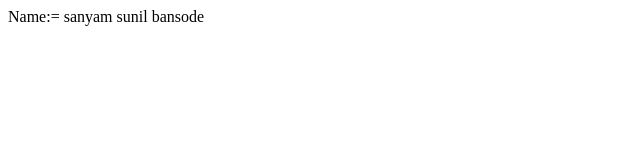
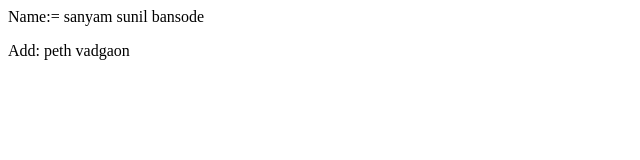
Before and after one commit to sanyambansode3392/application_form, a plain HTML site: page index.html in a window 1280 px wide. Shown: the whole page, without its empty margins (0-640 px from the left). Drawn offline with Linux system fonts and the light colour scheme.

Commit message:
add index file in branch 2

```diff
--- a/index.html
+++ b/index.html
@@ -1 +1,2 @@
 <p>Name:= sanyam sunil bansode</p>
+<P>Add: peth vadgaon</P>
```
